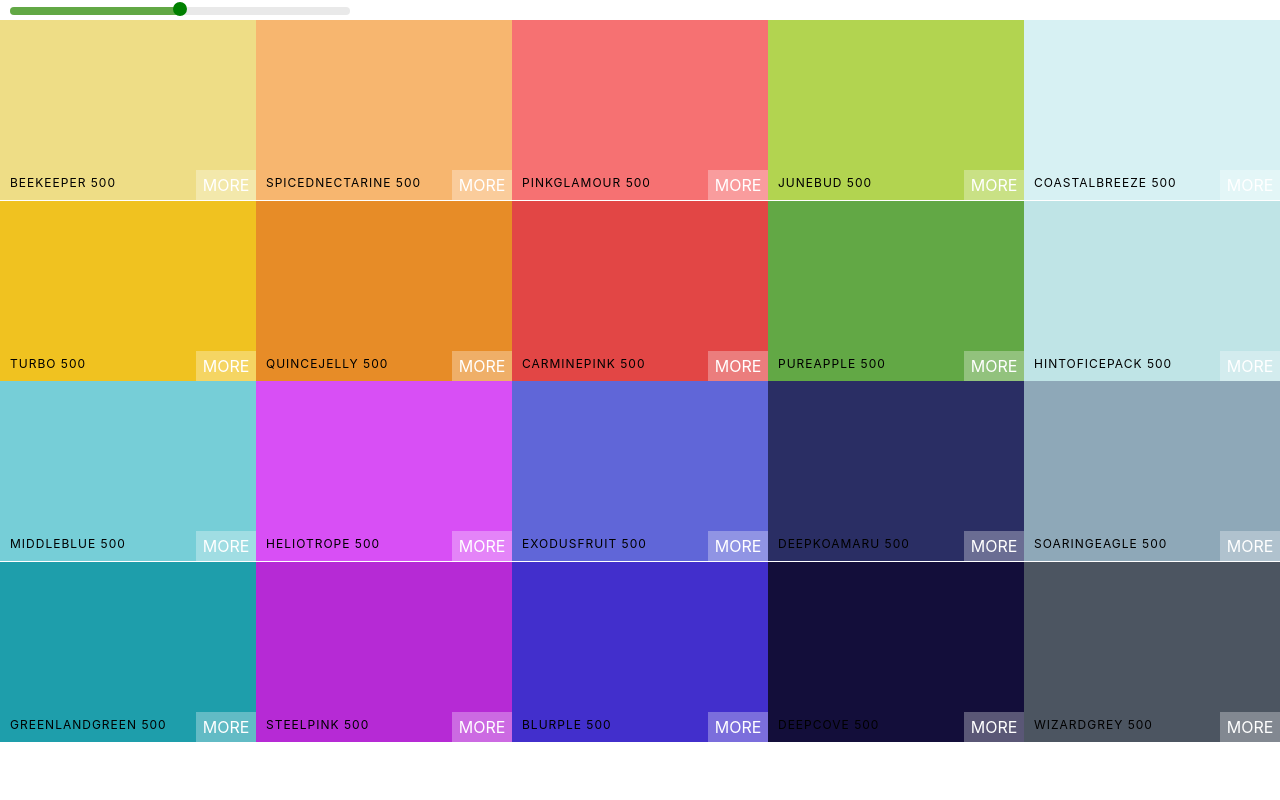
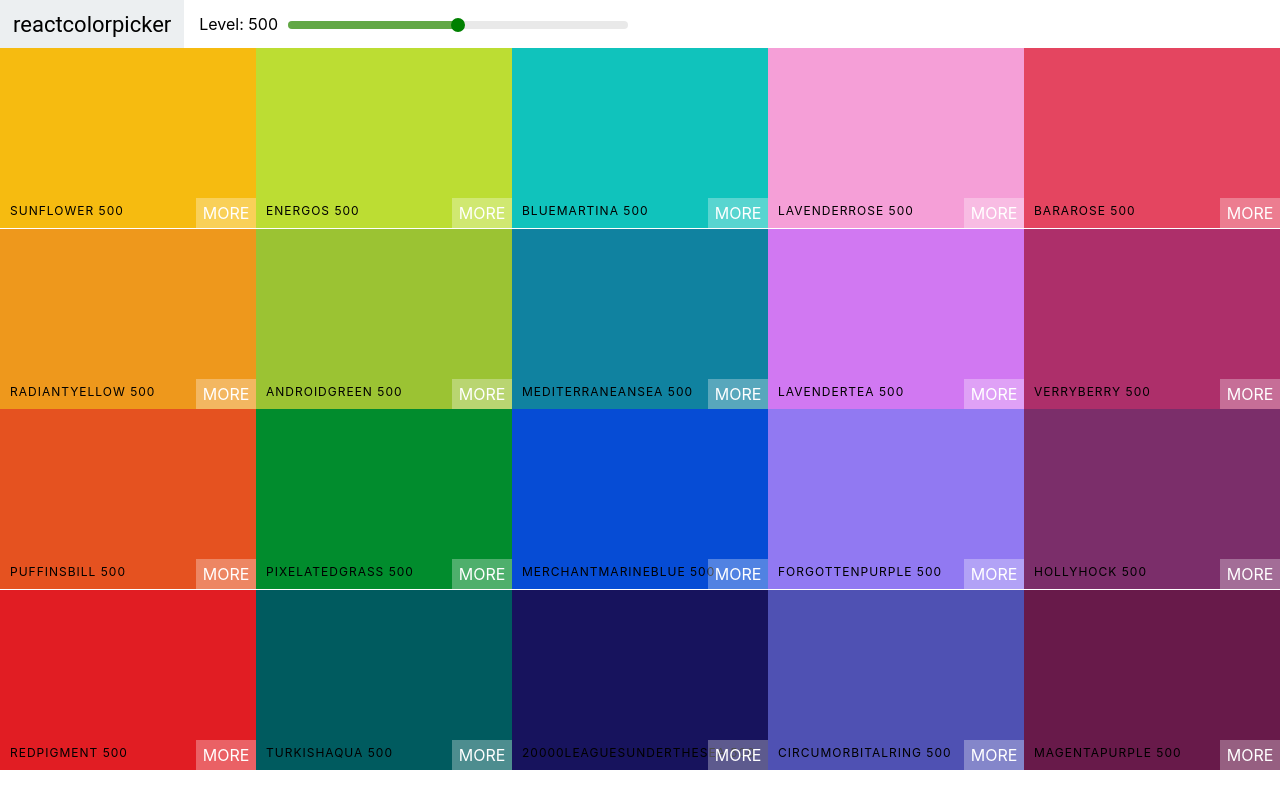
Before and after one commit to BedeMS/ColorPickerReact, a React (Create React App) app in the folder colors-app/: page / in a window 1280 px wide. Built offline with nearby package versions, Linux system fonts and the light colour scheme.

Commit message:
Add Navbar and Font

```diff
--- a/colors-app/src/App.js
+++ b/colors-app/src/App.js
@@ -8,7 +8,7 @@
     // console.log(generatePalette(seedColors[4]));
     return (
       <div className="App">
-        <Palette palette={generatePalette(seedColors[4])} />
+        <Palette palette={generatePalette(seedColors[2])} />
       </div>
     );
   }
--- /dev/null
+++ b/colors-app/src/Navbar.css
@@ -0,0 +1,46 @@
+.Navbar {
+  display: flex;
+  align-items: center;
+  justify-content: flex-start;
+  height: 6vh;
+}
+
+.logo {
+  margin-right: 15px;
+  padding: 0 13px;
+  font-size: 22px;
+  background-color: #eceff1;
+  font-family: Roboto;
+  height: 100%;
+  display: flex;
+  align-items: center;
+}
+
+.logo a {
+  text-decoration: none;
+  color: black;
+}
+
+.slider {
+  display: inline-block;
+  width: 340px;
+  margin: 0 10px;
+}
+
+.rc-slider-track {
+  background-color: #62a845;
+  height: 8px;
+}
+.rc-slider-rail {
+  height: 8px;
+}
+.rc-slider-handle,
+.rc-slider-handle:active,
+.rc-slider-handle:hover,
+.rc-slider-handle:focus {
+  outline: none;
+  border: 2px solid green;
+  box-shadow: none;
+  background-color: green;
+  margin-top: -3px;
+}
--- /dev/null
+++ b/colors-app/src/Navbar.js
@@ -0,0 +1,31 @@
+import React, { Component } from "react";
+import Slider from "rc-slider";
+import "rc-slider/assets/index.css";
+import "./Navbar.css"
+
+class Navbar extends Component {
+  render() {
+      const {level, changeLevel} = this.props;
+    return (
+      <header className="Navbar">
+        <div className="logo">
+          <a href="#">reactcolorpicker</a>
+        </div>
+        <div className="slider-container">
+        <span>Level: {level}</span>
+        <div className="slider">
+          <Slider
+            defaultValue={level}
+            min={100}
+            max={900}
+            step={100}
+            onAfterChange={changeLevel}
+          />
+        </div>
+        </div>
+      </header>
+    );
+  }
+}
+
+export default Navbar;
--- a/colors-app/src/Palette.css
+++ b/colors-app/src/Palette.css
@@ -5,26 +5,3 @@
 .Palette-colors {
   height: 90%;
 }
-
-.slider {
-  display: inline-block;
-  width: 340px;
-  margin: 0 10px;
-}
-
-.rc-slider-track {
-  background-color: #62a845;
-  height: 8px;
-}
-.rc-slider-rail {
-  height: 8px;
-}
-.rc-slider-handle,
-.rc-slider-handle:active,
-.rc-slider-handle:hover,
-.rc-slider-handle:focus {
-  outline: none;
-  border: 2px solid green;
-  box-shadow: none;
-  background-color: green;
-}
--- a/colors-app/src/Palette.js
+++ b/colors-app/src/Palette.js
@@ -1,7 +1,6 @@
 import React, { Component } from "react";
 import ColorBox from "./ColorBox";
-import Slider from "rc-slider";
-import "rc-slider/assets/index.css";
+import Navbar from "./Navbar";
 import "./Palette.css";
 
 class Palette extends Component {
@@ -23,15 +22,7 @@
     return (
       <div className="Palette">
         {/* Navbar goes here */}
-        <div className="slider">
-          <Slider
-            defaultValue={level}
-            min={100}
-            max={900}
-            step={100}
-            onAfterChange={this.changeLevel}
-          />
-        </div>
+        <Navbar level={level} changeLevel={this.changeLevel}/>
         <div className="Palette-colors">{colorBoxes}</div>
         {/* Footer goes here */}
       </div>
```
Also changed, not shown: 1 other file (tests, documents, lock files or other folders).
